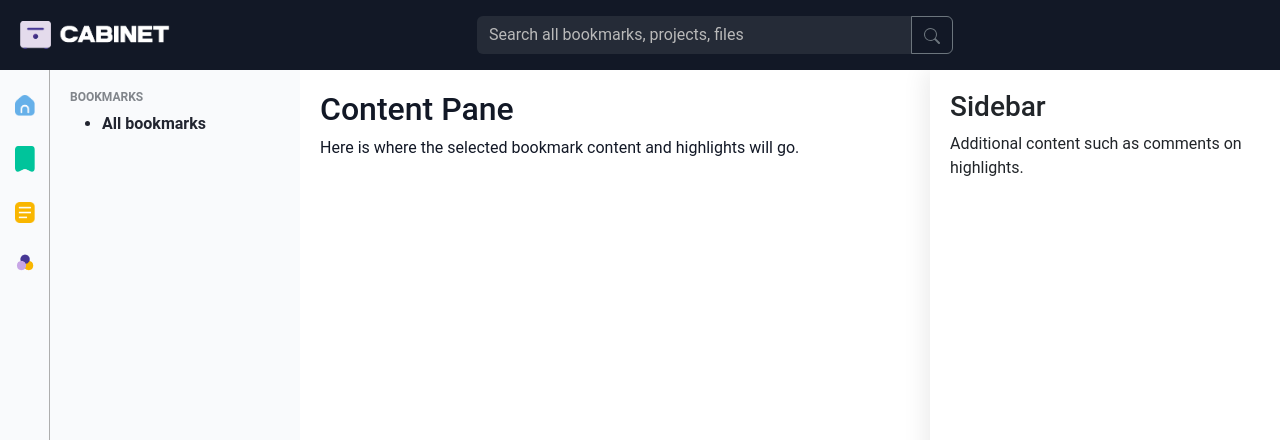
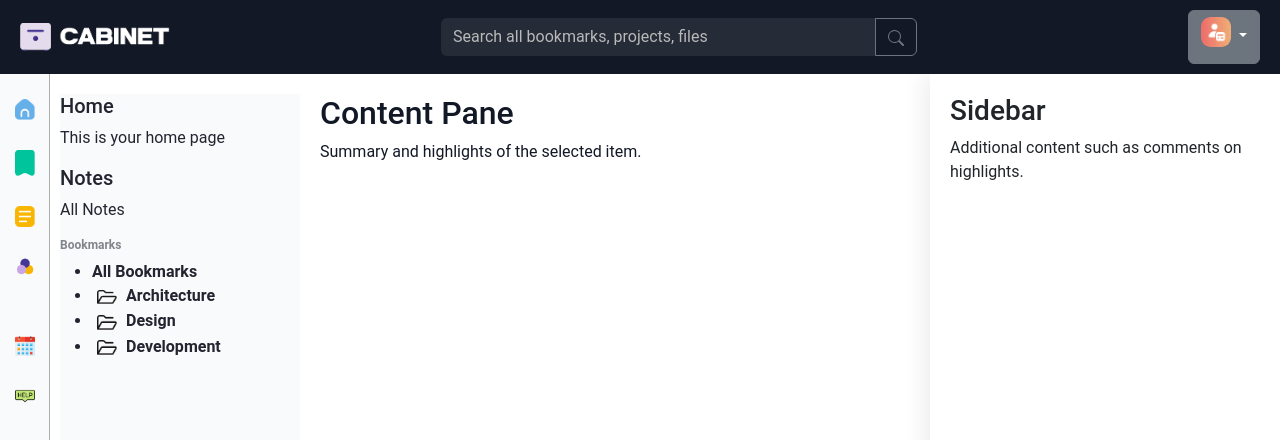
Before and after one commit to BetterDynamics/cabiNET, a browser extension: page html/index.html in a window 1280 px wide. Shown: the top 440 px of the page. Drawn offline with nearby package versions, Linux system fonts and the light colour scheme.

Commit message:
Added new images, edited html content with new drop down image and content pages

```diff
--- a/css/index_style.css
+++ b/css/index_style.css
@@ -64,7 +64,8 @@
     padding: 20px;
     overflow-y: auto;
     background-color: #f8f9fa; /* Light gray for contrast */
-    height: 100%; /* Make sure each column stretches fully */
+    height: 100%;
+     /* Make sure each column stretches fully */
 }
 
 /* Styling for individual columns */
@@ -74,6 +75,13 @@
     border-right: 1px solid #AEAEAE;
     align-items: center;
 
+}
+
+.profile-icon{
+    width: 30px;
+    height: 30px;
+    border-radius: 30%;
+    margin-bottom: 10px;
 }
 .nav-icon{
     width: 30px;
@@ -93,7 +101,6 @@
     flex-direction: column; /* Ensures that elements stack vertically */
     justify-content: center; /* Centers the items vertically */
     align-items: center; /* Centers the items horizontally */
-
 }
 .nav-menu{
     display: flex;
@@ -101,10 +108,19 @@
     gap: 20px; /* Space between the icons */
 }
 
+.sub-nav-menu{
+    display: flex;
+    flex-direction: column;
+    gap: 20px;
+    margin-top: 50px;
+}
+
 /*Sub navigation styling*/
 .sub-nav-bar {
     background-color: #F9FAFC;
     color: #222530;
+    margin-top: 20px;
+    margin-left: 10px;
 }
 .sub-nav-header{
     color: #81858B;
@@ -115,6 +131,10 @@
     font-weight: 600;
     font-size: 16px;
 
+}
+
+.sub-nav-icon {
+    width: 20px;
 }
 .content-pane {
     background-color: white;
--- a/html/index.html
+++ b/html/index.html
@@ -27,6 +27,18 @@
                     </div>
                 </form>
             </div>
+            <div class="profile-dropdown">
+                <button class="btn btn-secondary dropdown-toggle" type="button" id="dropdownMenuButton" data-bs-toggle="dropdown" aria-expanded="false">
+                    <!--<a href="https://www.freepik.com/search">Icon by Shahzaib Ahmad</a>-->
+                    <img src="../assets/profile.png" class="profile-icon">
+                </button>
+                <ul class="dropdown-menu" aria-labelledby="dropdownMenuButton">
+                    <li><a class="dropdown-item" href="#">Profile</a></li>
+                    <li><a class="dropdown-item" href="#">Settings</a></li>
+                    <li><a class="dropdown-item" href="#">Logout</a></li>
+                </ul>
+
+            </div>
         </div>
 
         <!-- Second Row: Main content (4 columns, 3 resizable) -->
@@ -39,21 +51,47 @@
                     <a href="#notes"><img src="../assets/notes.png" class="nav-icon" title="Notes"></a>
                     <a href="#projects"><img src="../assets/projects.png" class="nav-icon" title="Projects"></a>
                 </div>
+                <div class="sub-nav-menu">
+                    <!--<a href="https://www.freepik.com/icon/agenda_15647313#fromView=search&page=1&position=20&uuid=b0bfd8ae-6357-4432-9c3c-0ccde2adbef2">Icon by improstudio</a>-->
+                    <a href="#calendar"><img src="../assets/calendar.png" class="nav-icon" title="Calendar"></a>
+                    <!--<a href="https://www.freepik.com/search">Icon by Freepik</a>__-->
+                    <a href="#help"><img src="../assets/help.png" class="nav-icon" title="Help"></a>
+                </div>
             </div>
 
             <!-- Column 2: Sub-navigation (Bookmark structure, etc.) -->
-            <div class="column sub-nav-bar">
-                <h5 class="sub-nav-header">BOOKMARKS</h4>
+            <div class="sub-nav-bar">
+                <div id="home" class="page-content active">
+                    <h5>Home</h5>
+                    <p>This is your home page</p>
+                </div>
+                <div id="notes" class="page-content">
+                    <h5>Notes</h5>
+                        <p>All Notes</p>
+                </div>
+                <h5 class="sub-nav-header">Bookmarks</h4>
                 <ul class="sub-nav-tree">
-                    <li>All bookmarks</li>
+                    <li>All Bookmarks</li>
+                    <li>
+                        <img src="../assets/folder.png" class="nav-icon">
+                        <span>Architecture</span>
+                    </li>
+                    <li>
+                        <img src="../assets/folder.png" class="nav-icon">
+                        <span>Design</span>
+                    </li>
+                    <li>
+                        <img src="../assets/folder.png" class="nav-icon">
+                        <span>Development</span>
+                    </li>
                 </ul>
-
             </div>
 
             <!-- Column 3: Content pane (Summary and highlights) -->
             <div class="column content-pane">
                 <h2>Content Pane</h2>
-                <p>Here is where the selected bookmark content and highlights will go.</p>
+                <p>Summary and highlights of the selected item.</p>
+
             </div>
 
             <!-- Column 4: Sidebar (Comments on highlights) -->
@@ -66,6 +104,5 @@
 
     <script src="../js/index.js"></script>
     <script src="../js/app.js"></script>
-    <script src="../assets/bootstrap/bootstrap.min.js"></script>
 </body>
 </html>
--- a/js/app.js
+++ b/js/app.js
@@ -29,5 +29,20 @@ class App {
             initialNavIcon.classList.add('active');
         }
 
+        document.querySelectorAll('.nav-menu').forEach(item => {
+            item.addEventListener('click', (e) => {
+                e.stopPropagation();
+
+                if (item.querySelector('.nested')) {
+                    item.classList.toggle('expanded');
+                }
+
+                document.querySelectorAll('.sub-nav-tree li').forEach(li => {
+                    li.classList.remove('active');
+            });
+            item.classList.add('active');
+        });
+    });
+
     }
 }
```
Also changed, not shown: assets/calendar.png (added), assets/dropdown.png (added), assets/help.png (added), assets/profile.png (added), assets/quick-notes.png (added).
